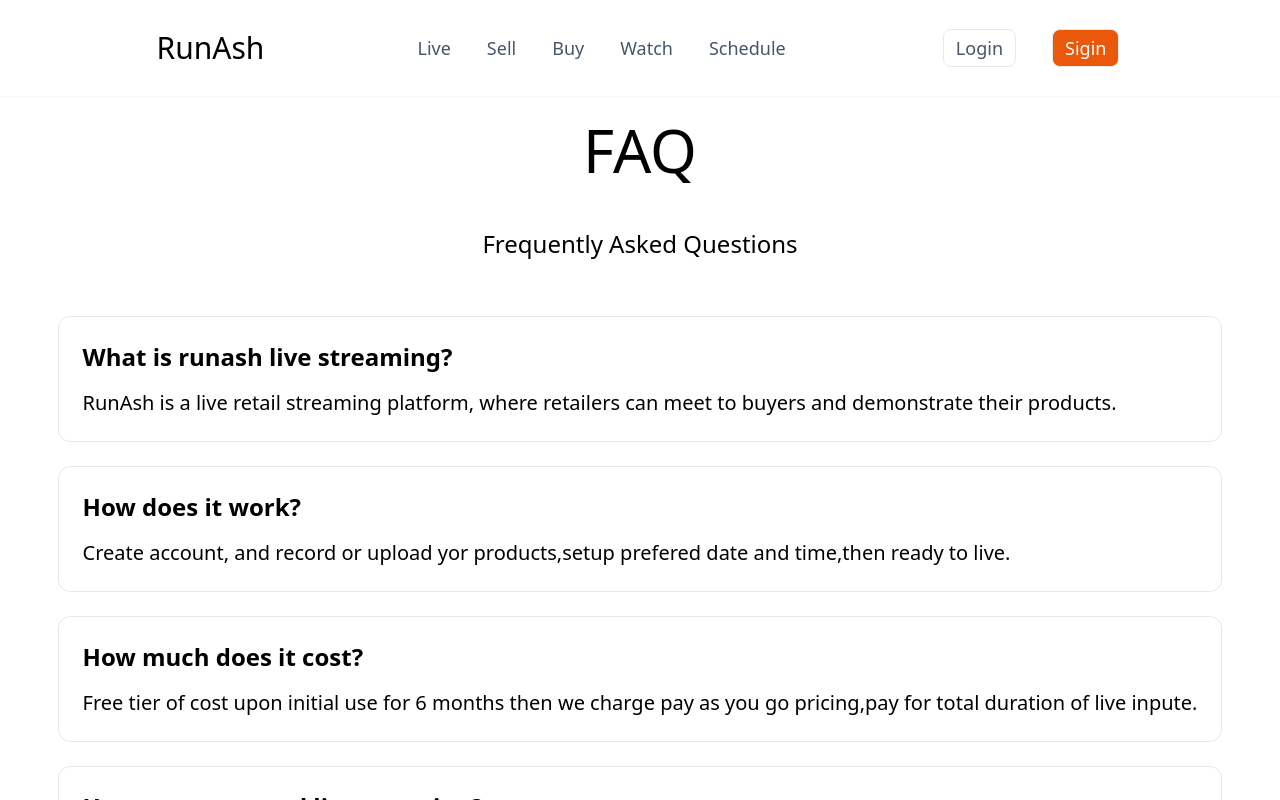
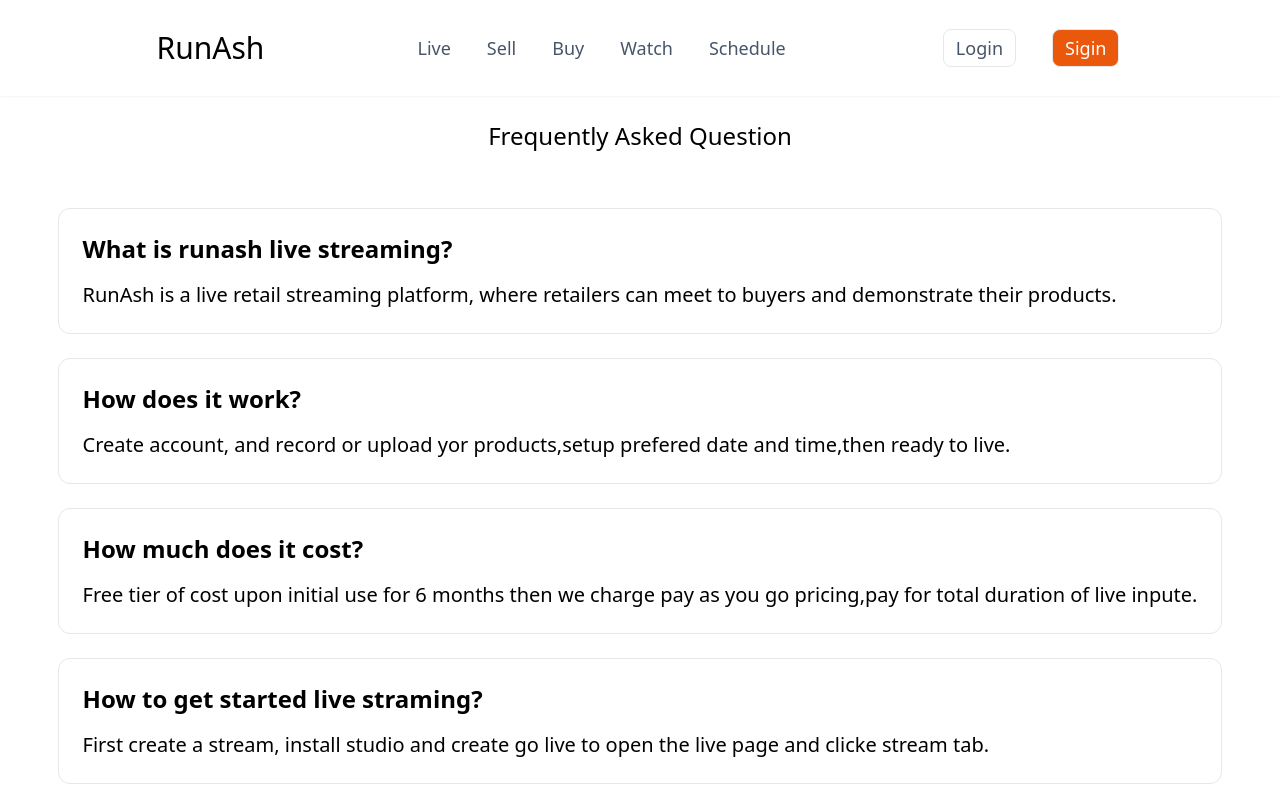
Before and after one commit to Vaibhavmurmu/nextjs13, a Next.js app: page /faq in a window 1280 px wide. Shown: the top 800 px of the page. Built offline with nearby package versions, Linux system fonts and the light colour scheme.

Commit message:
Update faq.js

```diff
--- a/pages/faq.js
+++ b/pages/faq.js
@@ -5,12 +5,9 @@ import Image from 'next/image'
 export default function Faq() {
     return (
         <div className="mt-16 flex min-h-screen flex-col items-center justify-center py-2">
-            <h1 className="mt-12 text-6xl font-n">
-                FAQ
+            <h1 className="mt-12 text-2xl font-n">
+                Frequently Asked Question
             </h1>
-            <p className="mt-12 text-2xl font-n">
-                Frequently Asked Questions
-            </p>
                 <div className="mt-6 flex main-h-screen flex-col item-centre justify-centre py-2">
                 <div className="mt-6 w-full rounded-xl border p-6 text-left item-centre justify-centre hover:text-blue-600 focus:text-blue-600">
                     <h3 className="text-2xl font-bold">What is runash live streaming?</h3>
```
